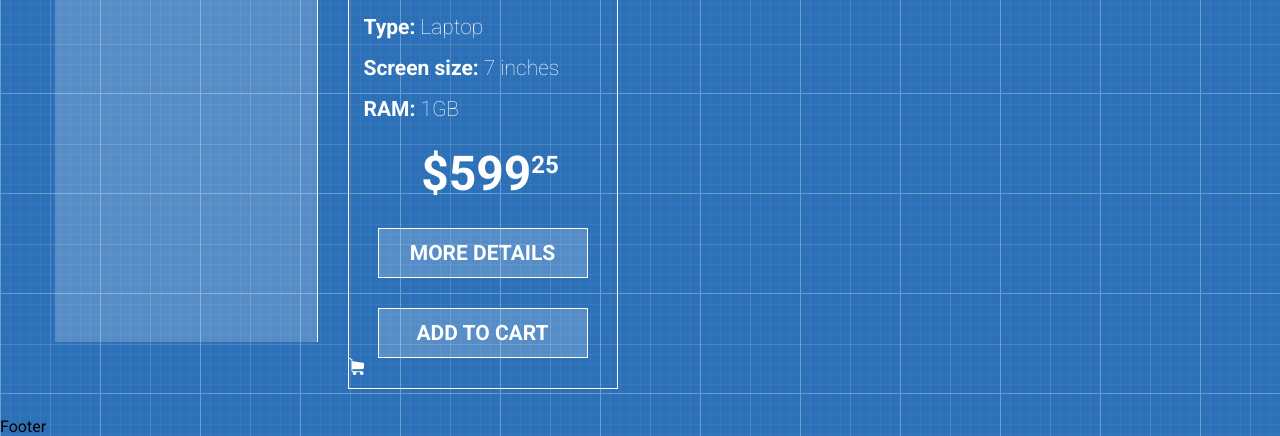
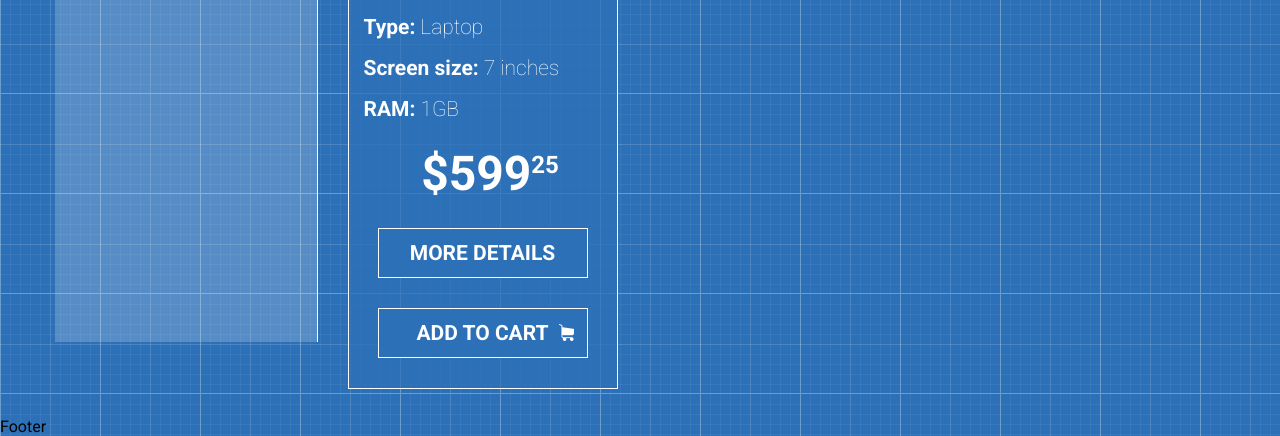
Before and after one commit to dimonkatri4/dimonkatri4.github.io, a plain HTML site: page index.html in a window 1280 px wide. Shown: the part 807-1243 px from the top of the page. Drawn offline with Linux system fonts and the light colour scheme.

Commit message:
update products item 1

```diff
--- a/index.html
+++ b/index.html
@@ -88,11 +88,12 @@
 						</div>
 						<div class="btn">
 							<div class="button abt">
-								<input type="submit" value="More Details" name="">
+								<button value="More Details">More Details</button>
 							</div>
 							<div class="button add">
-								<input type="submit" value="Add to Cart" name="">
-								<div class="img_bask"></div>
+								<button value="Add to cart">Add to cart
+									<div class="img_bask"></div>
+								</button>
 							</div>
 						</div>
 					</div>
--- a/style.css
+++ b/style.css
@@ -218,6 +218,7 @@ li:nth-child(2) {
 	float: left;
 	box-sizing: border-box;
 	margin: 30px 0;
+	background-color: rgba(44,113,184,0.75);
 }
 .second {
 	margin-left: 30px;
@@ -245,6 +246,10 @@ li:nth-child(2) {
 	top: 10px;
 	background: url(images/zoom.png) no-repeat 50% 50%;
 }
+.zoom_btn:hover {
+	background: url(images/zoom2.png) no-repeat 50% 50%;
+	background-color: #2c71b8;
+}
 .like_btn {
 	box-sizing: border-box;
 	border:1px solid #2c71b8;
@@ -254,6 +259,10 @@ li:nth-child(2) {
 	right: 10px;
 	top: 50px;
 	background: url(images/like.png) no-repeat 50% 50%;
+}
+.like_btn:hover {
+	background: url(images/like2.png) no-repeat 50% 50%;
+	background-color: #2c71b8;
 }
 .image {
 	background-color: rgba(255,255,255,0.75);
@@ -299,11 +308,11 @@ li:nth-child(2) {
 	margin-bottom: 30px;
 
 }
-.button input {
+.button button {
 	border:none;
 	width: 210px;
 	height: 50px;
-	background-color: rgb(255,255,255,0.2);
+	background-color: rgb(44,113,184);
 	border: 1px solid white;
 	color: white;
 	font-size: 21px;
@@ -316,7 +325,12 @@ li:nth-child(2) {
 	width: 15px;
     height: 17px;
     position: absolute;
+    left: 180px;
+    top: 15px;
 }
-.add {
+.add button {
 	position: relative;
 }
+.button button:hover {
+	background-color: rgba(255,255,255,0.2);
+}
```
Also changed, not shown: images/like2.png (renamed from images/icon (7).png), images/zoom2.png (renamed from images/icon (6).png).
